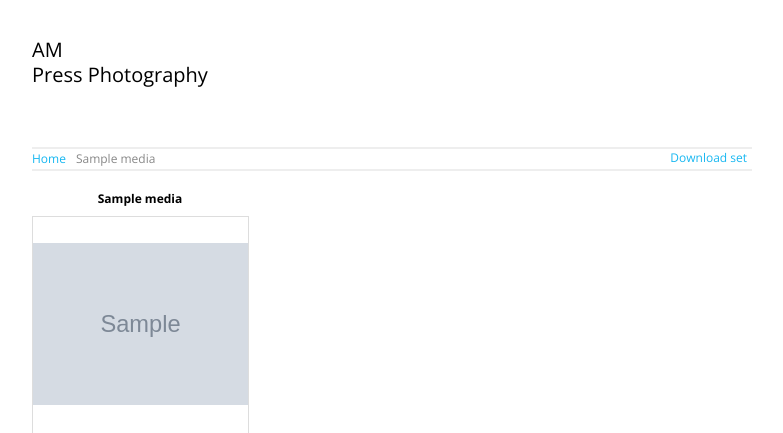
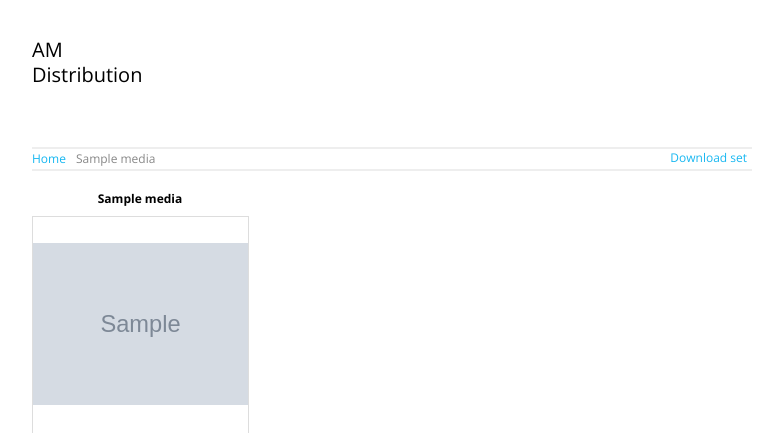
Before and after one commit to tnktp/django-press-gallery, a Django app: template templates/am_distribution/media.html in a window 1280 px wide. Shown: the top 433 px of the page, without its empty margins (248-1031 px from the left). Run offline with Django 3.2, Linux system fonts and the light colour scheme; the template is opened without the code that fills it: most values are stand-ins (such as "Sample title", 1, 10 or a date in 2020); grey boxes marked "Sample" are stand-in pictures.

Commit message:
Updated header title

```diff
--- a/templates/am_distribution/media.html
+++ b/templates/am_distribution/media.html
@@ -6,7 +6,7 @@
 <header>
     <div class="left">
         <h2>am</h2>
-        <h1>Press Photography</h1>
+        <h1>Distribution</h1>
     </div>
     <!--<p class="right">Jane Smith<a href="#">pr@getclean.com</a></p>-->
 </header>
--- a/templates/am_distribution/pressphotos.html
+++ b/templates/am_distribution/pressphotos.html
@@ -6,7 +6,7 @@
 <header>
     <div class="left">
         <h2>am</h2>
-        <h1>Press Photography</h1>
+        <h1>Distribution</h1>
     </div>
     <!--<p class="right">Jane Smith<a href="#">pr@getclean.com</a></p>-->
 </header>
```
